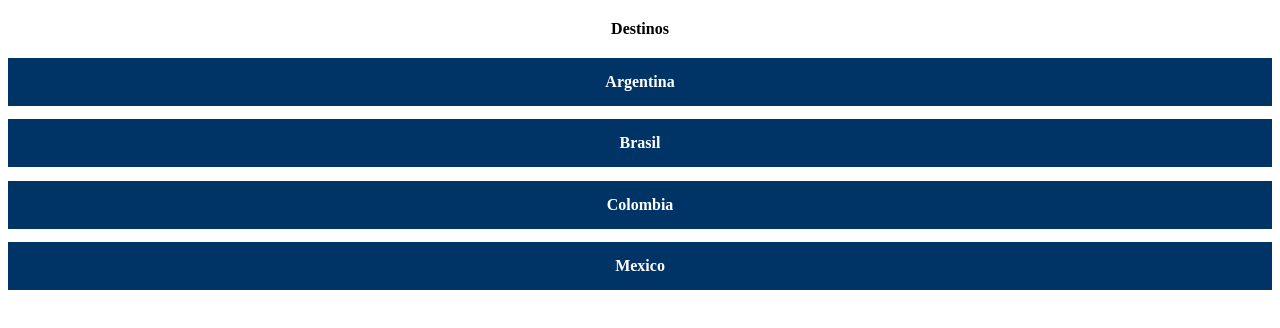
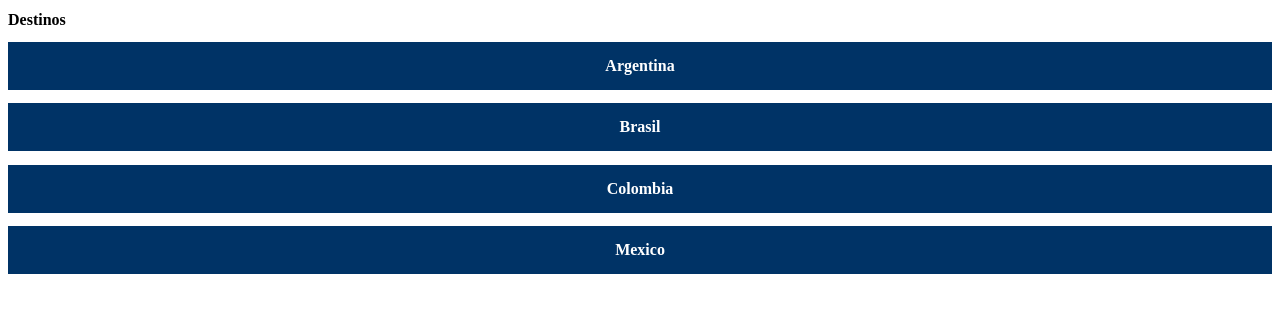
Before and after one commit to Cperez0705/PRUEBAS, a plain HTML site: page index.html in a window 1280 px wide. Drawn offline with Linux system fonts and the light colour scheme.

Commit message:
Change h1 style to use class instead of inline style

```diff
--- a/index.html
+++ b/index.html
@@ -7,7 +7,7 @@
   <link rel="stylesheet" href="destinos-estilo.css">
 </head>
 <body>
-  <h1 style="text-align:center; margin:20px;">Destinos</h1>
+  <h1 class="titulo">Destinos</h1>
 
   <!-- Aquí se insertará todo dinámicamente -->
   <div id="contenedor"></div>
```
